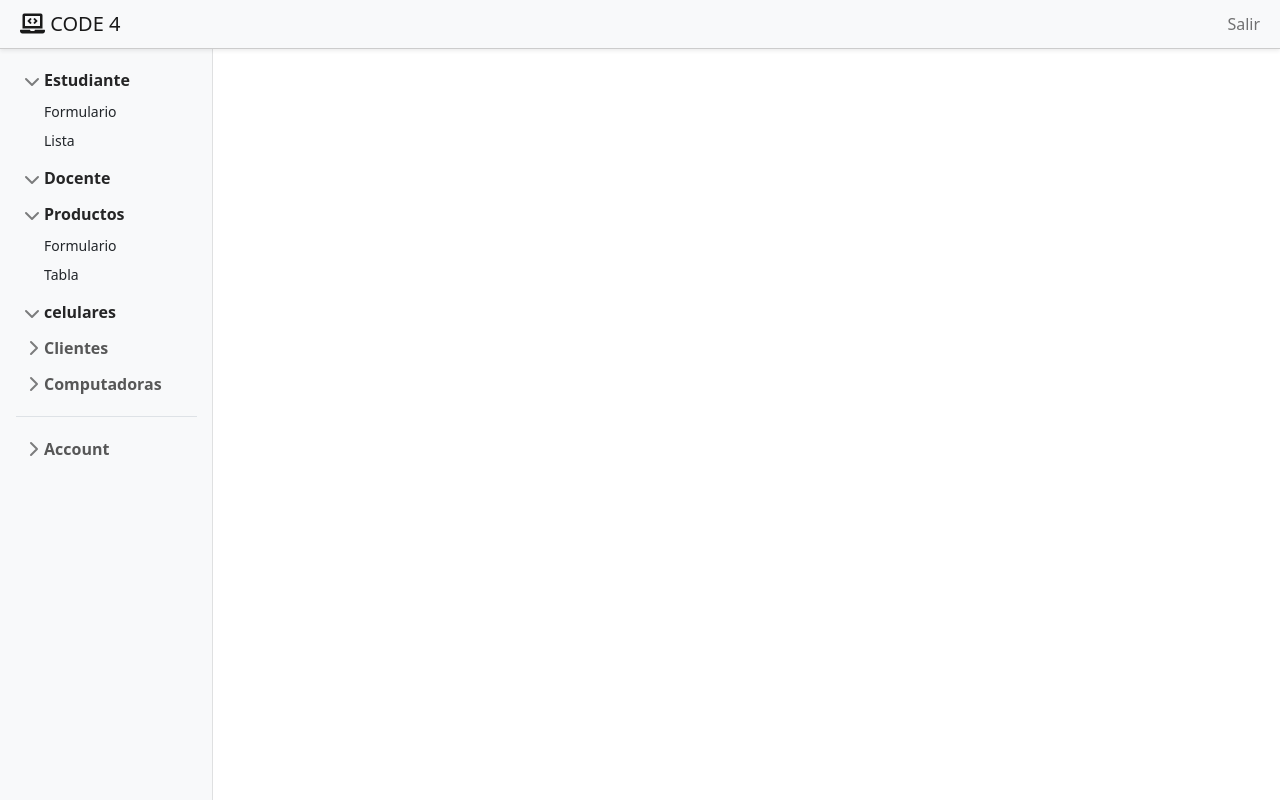
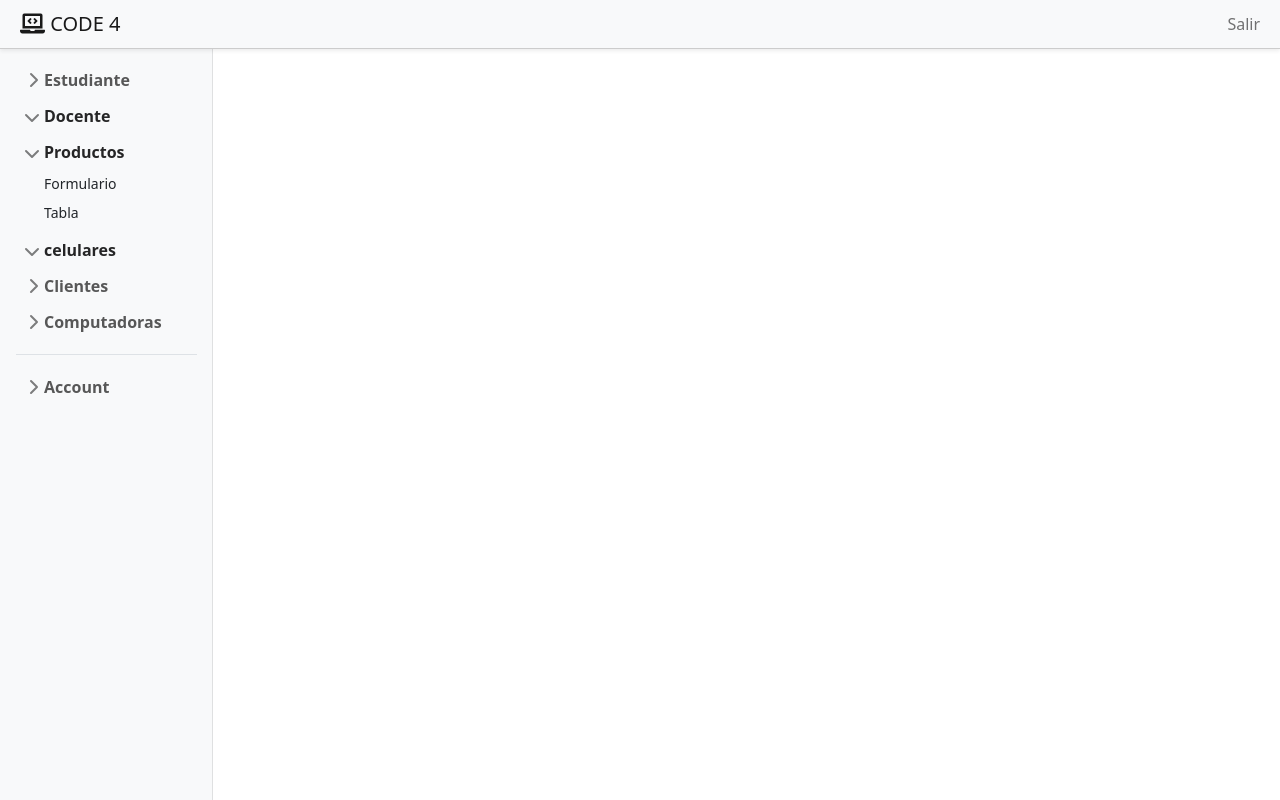
Before and after one commit to Veritofanny/TDA2021, a CodeIgniter 4 app: the page made by app/Views/header.php in a window 1280 px wide. Run offline with PHP 8.4 and a stand-in for CodeIgniter, Linux system fonts and the light colour scheme; the template is opened without the code that fills it, so the values that code supplies are empty; some libraries are stand-ins or nearby versions.

```diff
--- a/app/Views/header.php
+++ b/app/Views/header.php
@@ -33,10 +33,10 @@
                     <ul class="list-unstyled ps-0">
 
                         <li class="mb-1">
-                            <button class="btn btn-toggle align-items-center rounded collapsed" data-bs-toggle="collapse" data-bs-target="#estudiante-collapse" aria-expanded="true">
+                            <button class="btn btn-toggle align-items-center rounded collapsed" data-bs-toggle="collapse" data-bs-target="#estudiante-collapse" aria-expanded="false">
                                 Estudiante
                             </button>
-                            <div class="collapse show" id="estudiante-collapse">
+                            <div class="collapse" id="estudiante-collapse">
                                 <ul class="btn-toggle-nav list-unstyled fw-normal pb-1 small">
                                     <li><a href="<?php echo base_url('public/Estudiante/formulario'); ?>" class="link-dark rounded">Formulario</a></li>
                                     <li><a href="<?php echo base_url('public/Estudiante/lista'); ?>" class="link-dark rounded">Lista</a></li>
```
